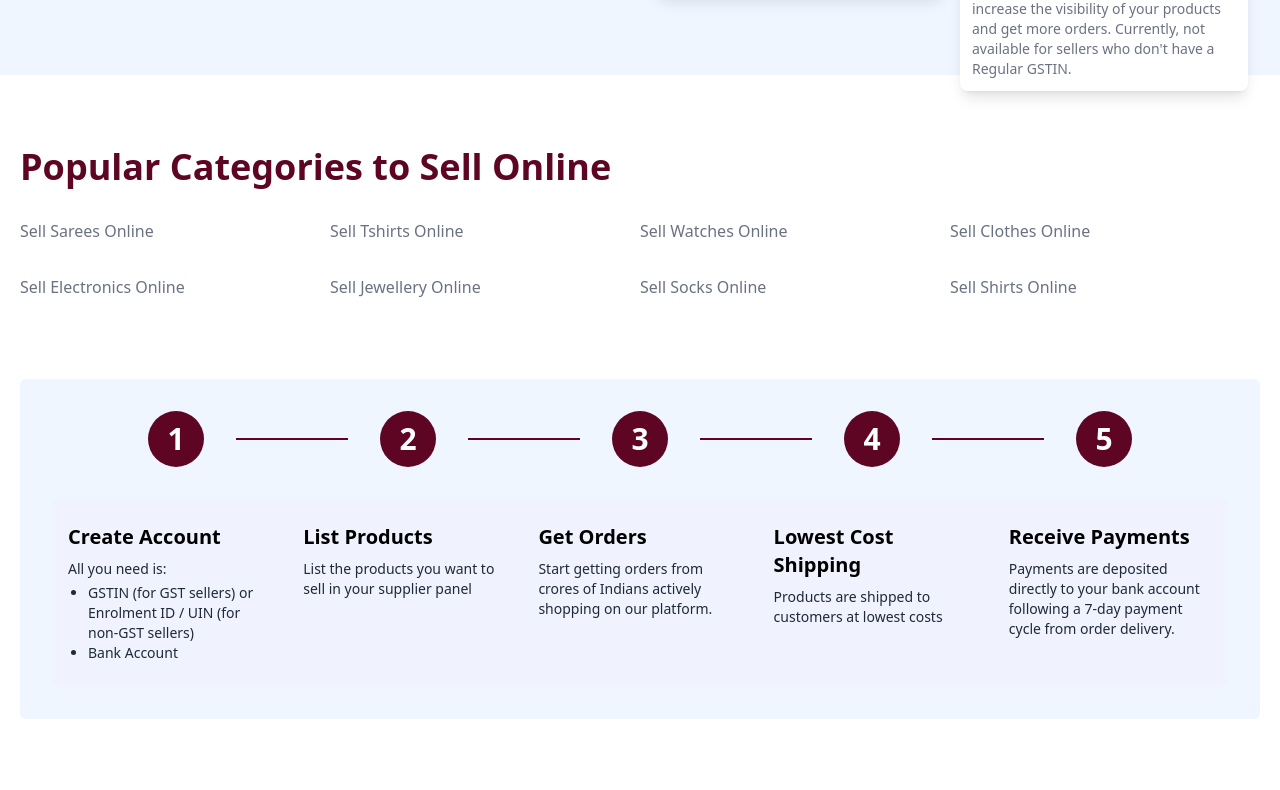
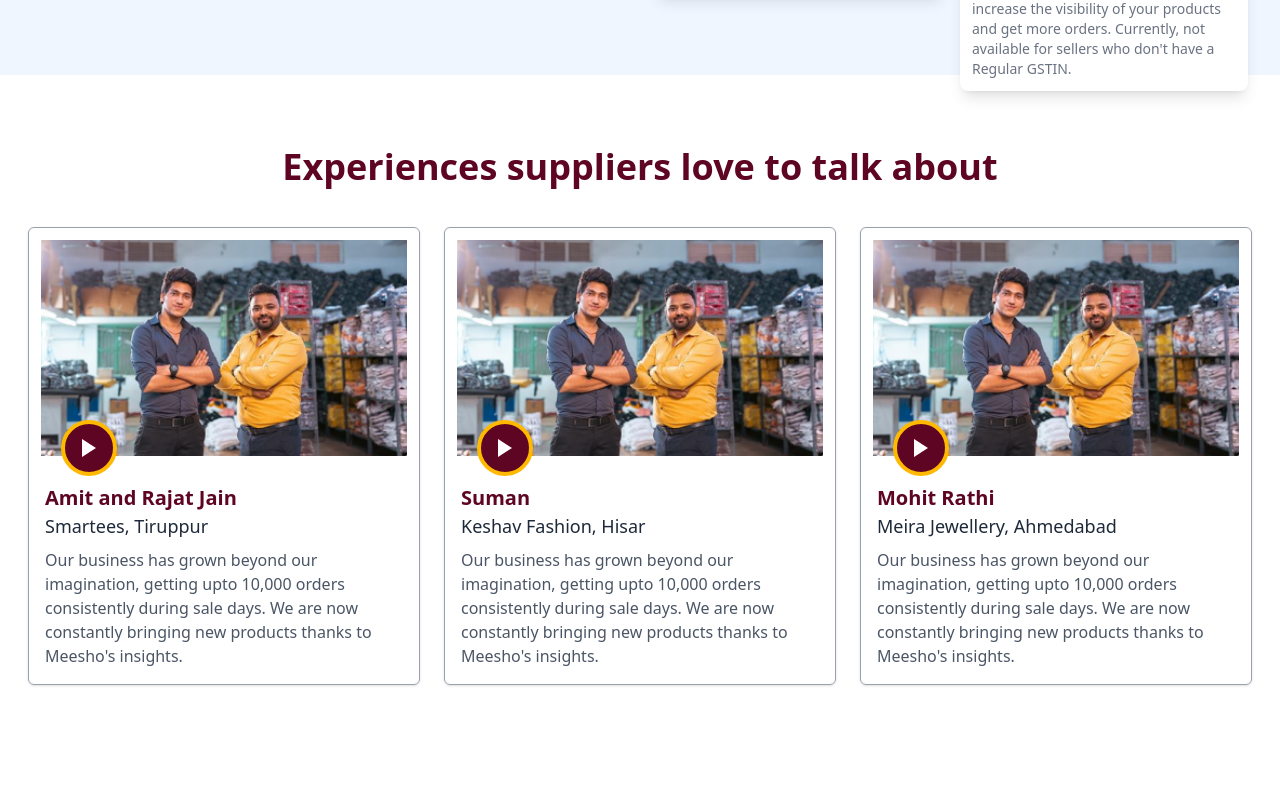
Before and after one commit to aayman01/care-me, a React (Vite) app: page / in a window 1280 px wide. Shown: the part 1050-1840 px from the top of the page. Built offline with nearby package versions, Linux system fonts and the light colour scheme.

Commit message:
supplier stories section complete

```diff
--- a/src/App.jsx
+++ b/src/App.jsx
@@ -4,6 +4,7 @@ import HowItWorks from "./components/HowItWorks";
 import Navbar from "./components/Navbar"
 import PopularCategories from "./components/PopularCategories"
 import Scores from "./components/Scores"
+import SupplierStories from "./components/SupplierStories";
 import Support from "./components/Support";
 import WhySupplier from "./components/WhySupplier";
 
@@ -19,8 +20,9 @@ function App() {
       </section>
       <ExclusiveSupplier />
       <section className="container mx-auto px-4 md:px-4 lg:px-5">
+        <SupplierStories />
+        <HowItWorks />
         <PopularCategories />
-        <HowItWorks />
       </section>
       <Support />
       <Footer />
--- /dev/null
+++ b/src/components/SupplierStories.jsx
@@ -0,0 +1,69 @@
+import React from "react";
+import p1Image from "../assets/p1.png";
+const stories = [
+  {
+    name: "Amit and Rajat Jain",
+    company: "Smartees, Tiruppur",
+    description:
+      "Our business has grown beyond our imagination, getting upto 10,000 orders consistently during sale days. We are now constantly bringing new products thanks to Meesho's insights.",
+    image: p1Image, // Replace with actual image paths
+  },
+  {
+    name: "Suman",
+    company: "Keshav Fashion, Hisar",
+    description:
+      "Our business has grown beyond our imagination, getting upto 10,000 orders consistently during sale days. We are now constantly bringing new products thanks to Meesho's insights.",
+    image: p1Image,
+  },
+  {
+    name: "Mohit Rathi",
+    company: "Meira Jewellery, Ahmedabad",
+    description:
+      "Our business has grown beyond our imagination, getting upto 10,000 orders consistently during sale days. We are now constantly bringing new products thanks to Meesho's insights.",
+    image: p1Image,
+  },
+];
+
+const SupplierStories = () => {
+  return (
+    <div className="px-2 py-8">
+      <h2 className="text-4xl font-bold text-center mb-10 text-primary">
+        Experiences suppliers love to talk about
+      </h2>
+      <div className="grid gap-6 md:grid-cols-2 lg:grid-cols-3">
+        {stories.map((story, index) => (
+          <div
+            key={index}
+            className="border border-gray-400 rounded-md shadow-sm overflow-hidden"
+          >
+            <div className="relative">
+              <img
+                src={story.image}
+                alt={story.name}
+                className="w-full h-60 object-cover p-3 rounded-lg"
+              />
+              <button className="absolute bottom-[-8px] left-8 bg-primary rounded-full p-1 border-4 border-amber-400">
+                <svg
+                  className="w-10 h-10 text-white"
+                  fill="currentColor"
+                  viewBox="0 0 20 20"
+                >
+                  <path d="M6.5 5.5v9l7-4.5-7-4.5z" />
+                </svg>
+              </button>
+            </div>
+            <div className="p-4">
+              <h3 className="text-xl text-primary font-bold">
+                {story.name}
+              </h3>
+              <p className="text-lg text-gray-800 mb-2">{story.company}</p>
+              <p className="text-md text-gray-600">{story.description}</p>
+            </div>
+          </div>
+        ))}
+      </div>
+    </div>
+  );
+};
+
+export default SupplierStories;
```
Also changed, not shown: src/assets/p1.png (added).
